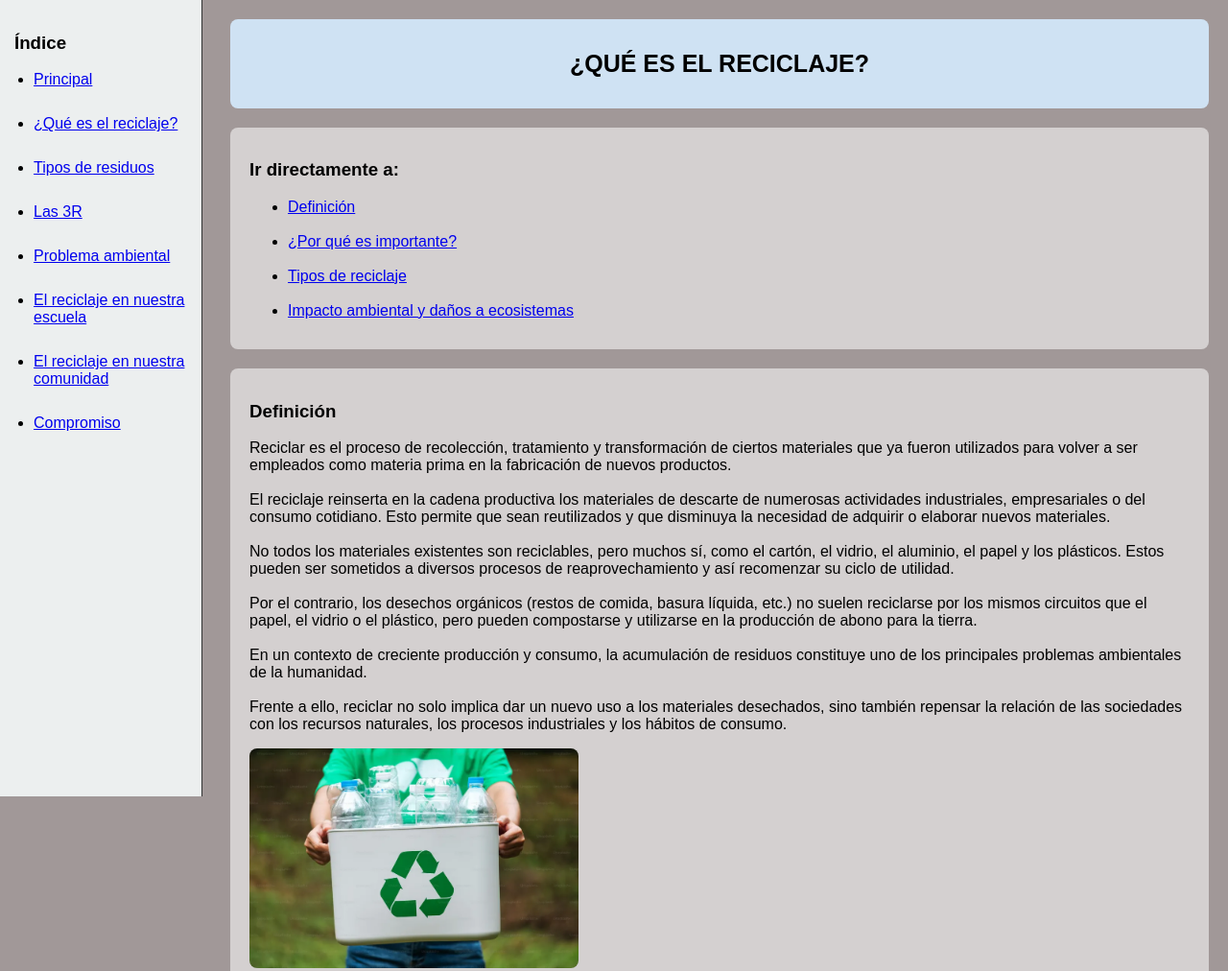
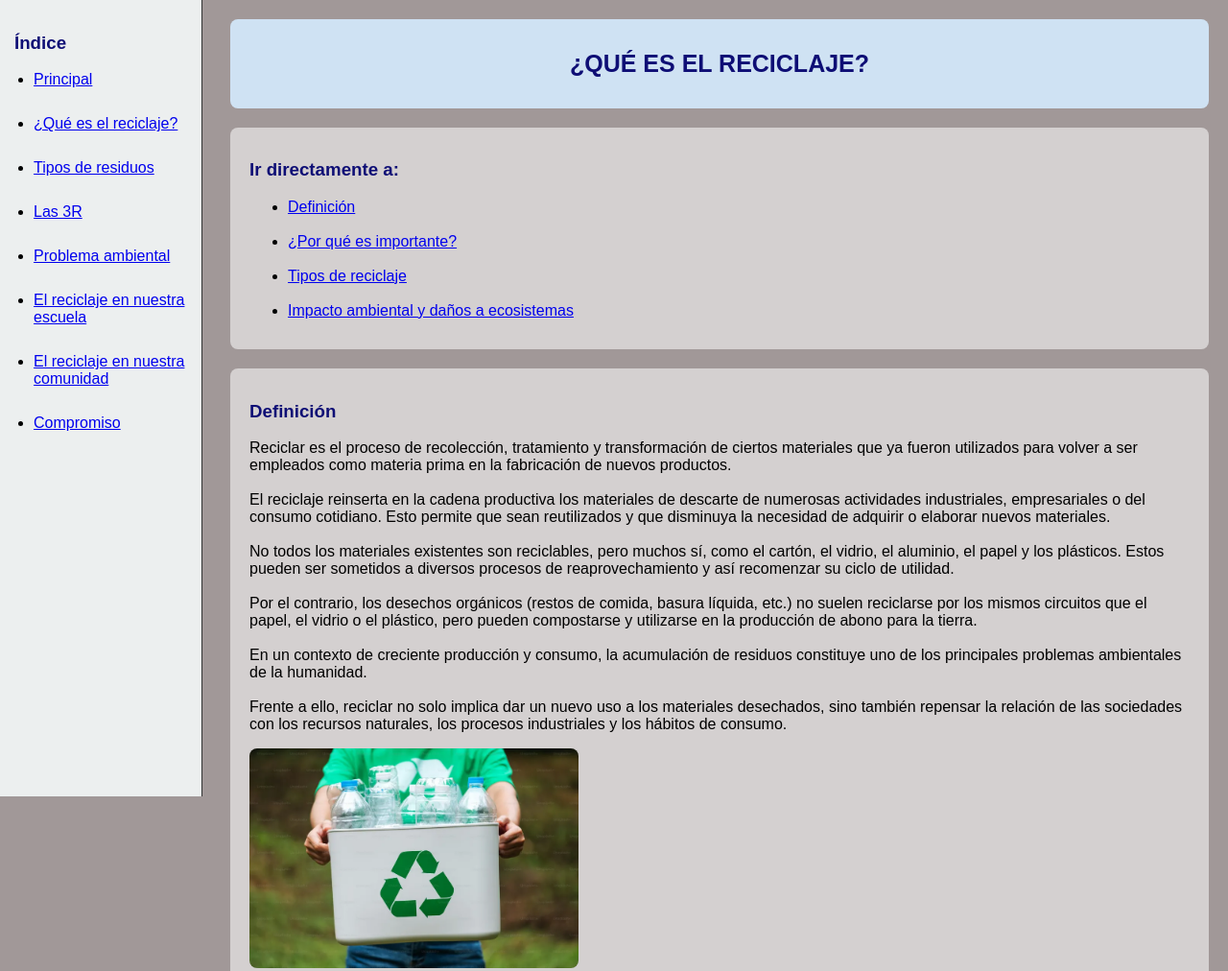
Before and after one commit to Ximenitaing/paec-eco-venados, a plain HTML site: page reciclaje.html in a window 1280 px wide. Shown: the top 1012 px of the page at 96% size. Drawn offline with Linux system fonts and the light colour scheme.

Commit message:
Fix HTML structure and color code in reciclaje.html
Updated HTML structure and fixed color code in styles.

```diff
--- a/reciclaje.html
+++ b/reciclaje.html
@@ -7,7 +7,7 @@
     <link rel="Stylesheet" href="estilos.css" type="text/css">
         <style>
         h1{font-size:25px}
-        h1,h2,h3,h4{color:##0e0e75}
+        h1,h2,h3,h4{color:#0e0e75}
     </style>
 </head>
 <body>
```
